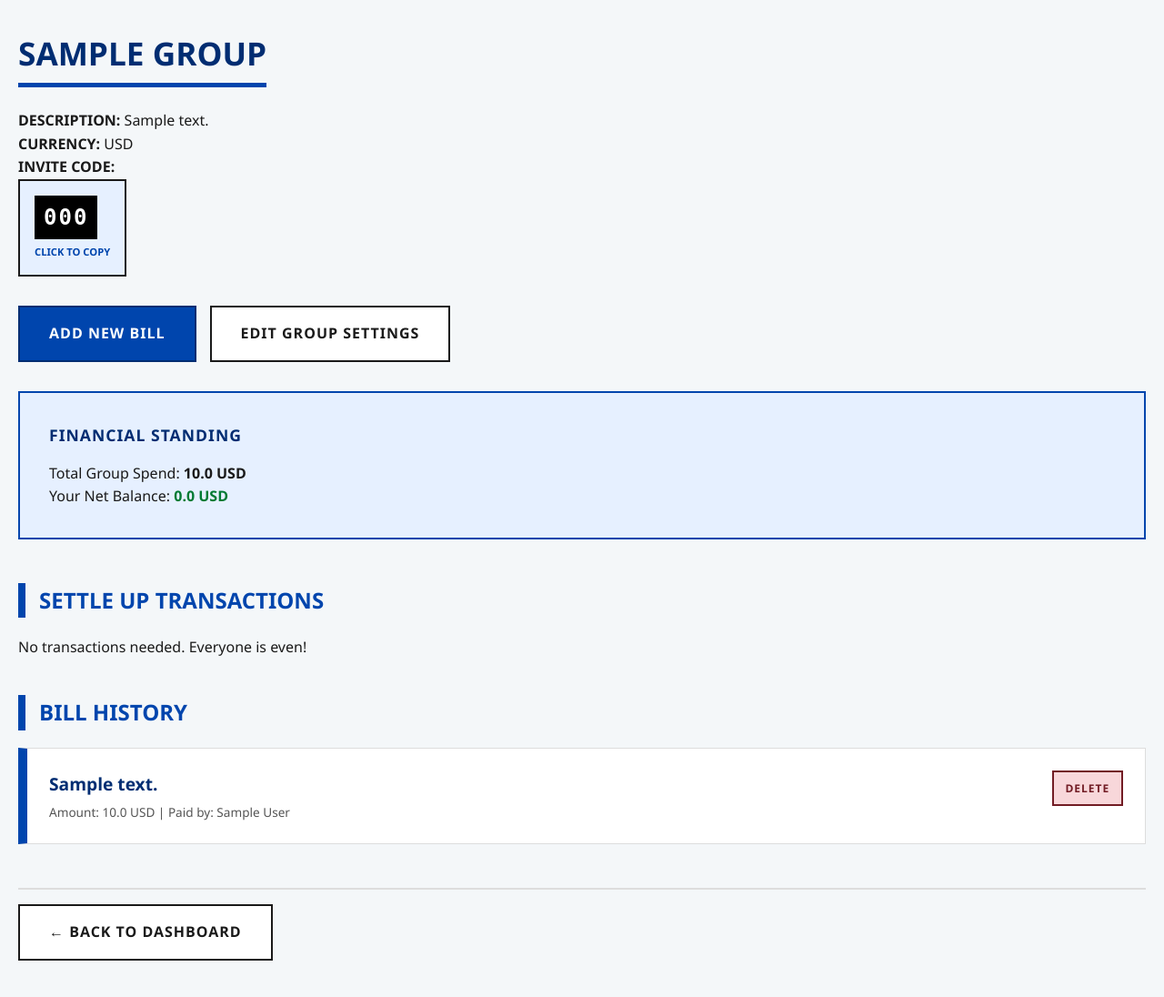
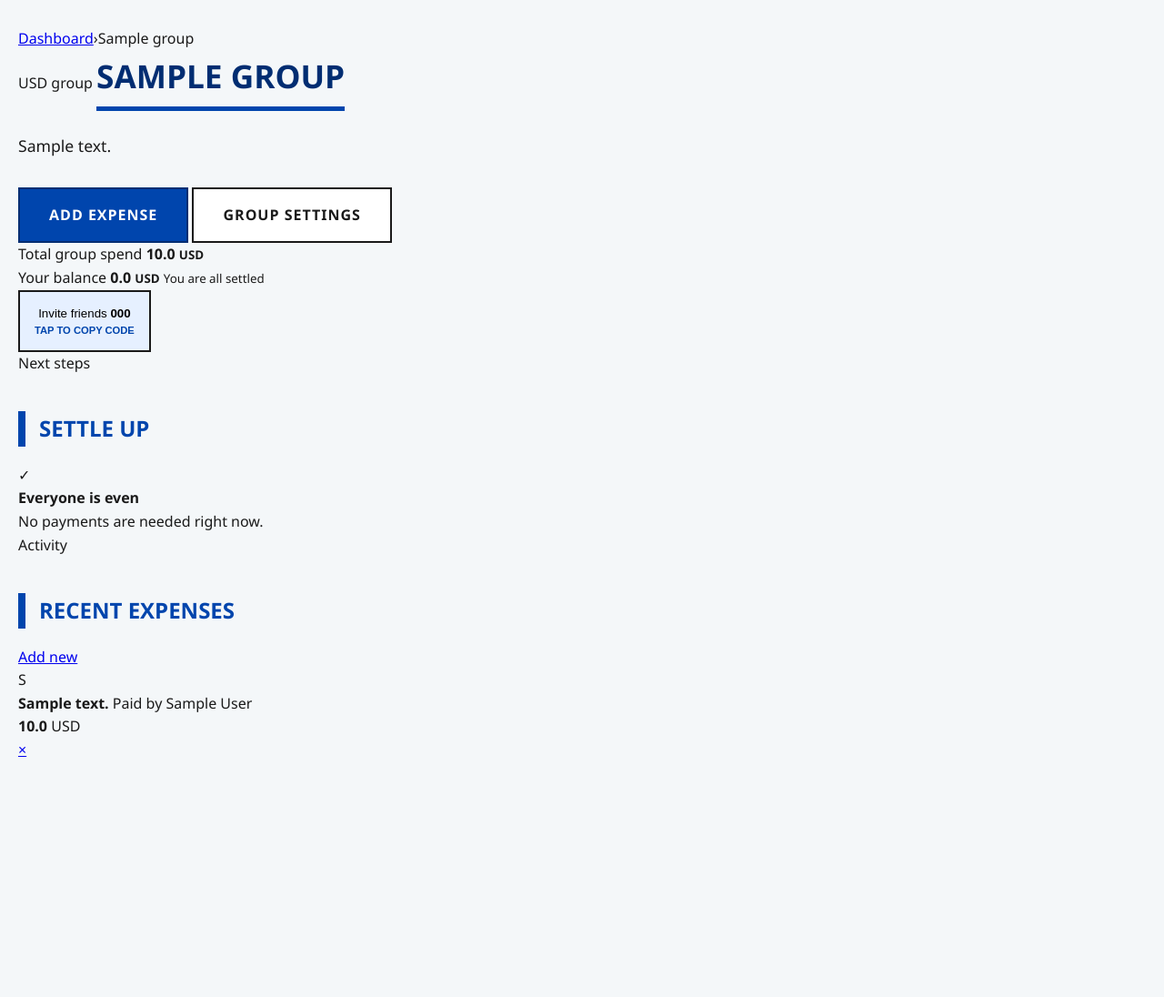
Before and after one commit to Zelandini/Splity_flask, a Flask app: page /group/1 in a window 1280 px wide. Shown: the part 118-1214 px from the top of the page at 91% size. After the commit the page ends 950 px from the top, so only its background shows below. Run offline with Flask 3, Linux system fonts and the light colour scheme; a user stored in the database is signed in; tables that the repository leaves empty hold one stand-in row (values such as "Sample post").

Commit message:
Redesign group_details.html

```diff
--- a/Splity/templates/group/group_details.html
+++ b/Splity/templates/group/group_details.html
@@ -1,75 +1,88 @@
 {% extends 'base.html' %}
 
-{% block title %}Splity - {{ group.name }}{% endblock %}
+{% block title %}{{ group.name }} · Splity{% endblock %}
 
 {% block content %}
+    <div class="breadcrumb"><a href="{{ url_for('home.home') }}">Dashboard</a><span>›</span><span>{{ group.name }}</span></div>
+
+    <section class="group-hero">
+        <div>
+            <span class="eyebrow">{{ group.currency }} group</span>
             <h1>{{ group.name }}</h1>
-    <div class="detail-block">
-        <p><strong>DESCRIPTION:</strong> {{ group.description }}</p>
-        <p><strong>CURRENCY:</strong> {{ group.currency }}</p>
-        <p><strong>INVITE CODE:</strong></p>
-        <div class="copy-container" onclick="copyToClipboard('{{ group.invite_code }}', this)">
-            <code id="invite-code" style="font-size: 1.5rem; letter-spacing: 2px;">{{ group.invite_code }}</code>
-            <span class="copy-hint">Click to copy</span>
+            <p class="page-intro">{{ group.description or "Shared expenses and balances." }}</p>
         </div>
+        <div class="hero-actions">
+            <a href="{{ url_for('bills.create_bill', group_id=group.id) }}" class="btn btn-primary">Add expense</a>
+            {% if current_user.id == group.creator_id %}
+                <a href="{{ url_for('home.edit_group', group_id=group.id) }}" class="btn btn-secondary">Group settings</a>
+            {% endif %}
+        </div>
+    </section>
+
+    <div class="summary-grid">
+        <article class="metric-card">
+            <span>Total group spend</span>
+            <strong>{{ total_group_spending }} <small>{{ group.currency }}</small></strong>
+        </article>
+        <article class="metric-card {% if user_net_balance < 0 %}metric-card--negative{% else %}metric-card--positive{% endif %}">
+            <span>Your balance</span>
+            <strong>{{ user_net_balance }} <small>{{ group.currency }}</small></strong>
+            <small>{% if user_net_balance < 0 %}You currently owe{% elif user_net_balance > 0 %}You are currently owed{% else %}You are all settled{% endif %}</small>
+        </article>
+        <button class="share-card copy-container" type="button" onclick="copyToClipboard('{{ group.invite_code }}', this)">
+            <span>Invite friends</span>
+            <strong>{{ group.invite_code }}</strong>
+            <small class="copy-hint">Tap to copy code</small>
+        </button>
     </div>
 
-    <div class="button-row">
-        <a href="{{ url_for('bills.create_bill', group_id=group.id) }}" class="btn btn-primary">Add New Bill</a>
-        {% if current_user.id == group.creator_id %}
-            <a href="{{ url_for('home.edit_group', group_id=group.id) }}" class="btn btn-secondary">Edit Group Settings</a>
+    <div class="content-grid">
+        <section class="content-card">
+            <div class="section-heading section-heading--compact">
+                <div><span class="eyebrow">Next steps</span><h2>Settle up</h2></div>
+            </div>
+            {% if settle_payments %}
+                <div class="transaction-list">
+                    {% for s in settle_payments %}
+                        <div class="transaction-row">
+                            <div class="transaction-avatar">{{ s[0][:1]|upper }}</div>
+                            <p><strong>{{ s[0] }}</strong> pays <strong>{{ s[2] }}</strong></p>
+                            <span>{{ s[1] }} {{ group.currency }}</span>
+                        </div>
+                    {% endfor %}
+                </div>
+            {% else %}
+                <div class="inline-empty"><span>✓</span><div><strong>Everyone is even</strong><p>No payments are needed right now.</p></div></div>
             {% endif %}
+        </section>
+
+        <section class="content-card">
+            <div class="section-heading section-heading--compact">
+                <div><span class="eyebrow">Activity</span><h2>Recent expenses</h2></div>
+                <a href="{{ url_for('bills.create_bill', group_id=group.id) }}" class="text-link">Add new</a>
             </div>
-
-    <div class="summary-card">
-        <h3>Financial Standing</h3>
-        <p>Total Group Spend: <strong>{{ total_group_spending }} {{ group.currency }}</strong></p>
-        <p>Your Net Balance:
-            <span class="balance {% if user_net_balance < 0 %}balance--negative{% else %}balance--positive{% endif %}">
-                {{ user_net_balance }} {{ group.currency }}
-            </span>
-        </p>
+            {% if bill_data %}
+                <div class="expense-list">
+                    {% for bill, creator in bill_data %}
+                        <article class="expense-row">
+                            <div class="expense-icon">{{ bill.description[:1]|upper }}</div>
+                            <div class="expense-row__body">
+                                <strong>{{ bill.description }}</strong>
+                                <span>Paid by {{ creator.name }}</span>
                             </div>
-
-    <h2>Settle Up Transactions</h2>
-    {% if settle_payments %}
-        <ul>
-        {% for s in settle_payments %}
-            <li>
-                <div class="list-row">
-                    <span><strong>{{ s[0] }}</strong> pays {{ s[1] }} {{ group.currency }} to <strong>{{ s[2] }}</strong></span>
-                </div>
-            </li>
-        {% endfor %}
-        </ul>
-    {% else %}
-        <p>No transactions needed. Everyone is even!</p>
-    {% endif %}
-
-    <h2>Bill History</h2>
-    {% if bill_data %}
-        <ul>
-        {% for bill, creator in bill_data %}
-            <li>
-                <div class="list-row list-row--start">
-                    <div>
-                        <strong>{{ bill.description }}</strong>
-                        <p class="list-meta">
-                            Amount: {{ bill.amount }} {{ group.currency }} | Paid by: {{ creator.name }}
-                        </p>
+                            <div class="expense-row__amount">
+                                <strong>{{ bill.amount }}</strong>
+                                <span>{{ group.currency }}</span>
                             </div>
                             {% if current_user.id == creator.id or current_user.id == group.creator_id %}
-                        <a href="{{ url_for('bills.delete_bill', bill_id=bill.id, group_id=group.id) }}" class="btn btn-danger btn-small">Delete</a>
+                                <a href="{{ url_for('bills.delete_bill', bill_id=bill.id, group_id=group.id) }}" class="icon-action icon-action--danger" aria-label="Delete {{ bill.description }}">×</a>
                             {% endif %}
+                        </article>
+                    {% endfor %}
                 </div>
-            </li>
-        {% endfor %}
-        </ul>
             {% else %}
-        <p>No bills recorded yet.</p>
+                <div class="inline-empty"><span>＋</span><div><strong>No expenses yet</strong><p>Add the first expense for this group.</p></div></div>
             {% endif %}
-
-    <div class="section-footer">
-        <a href="{{ url_for('home.home') }}" class="btn btn-secondary">← Back to Dashboard</a>
+        </section>
     </div>
 {% endblock %}
```
Lines whose indentation alone changed are shown as unchanged.
